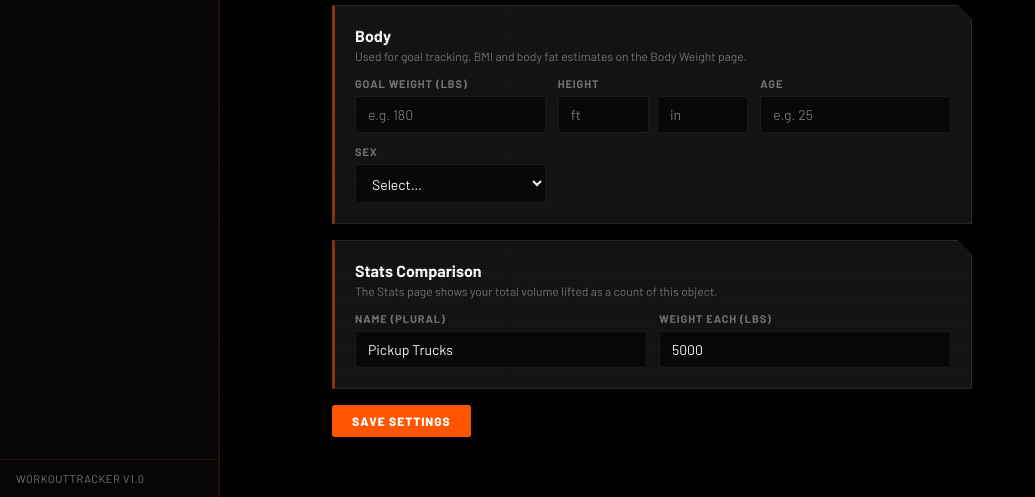
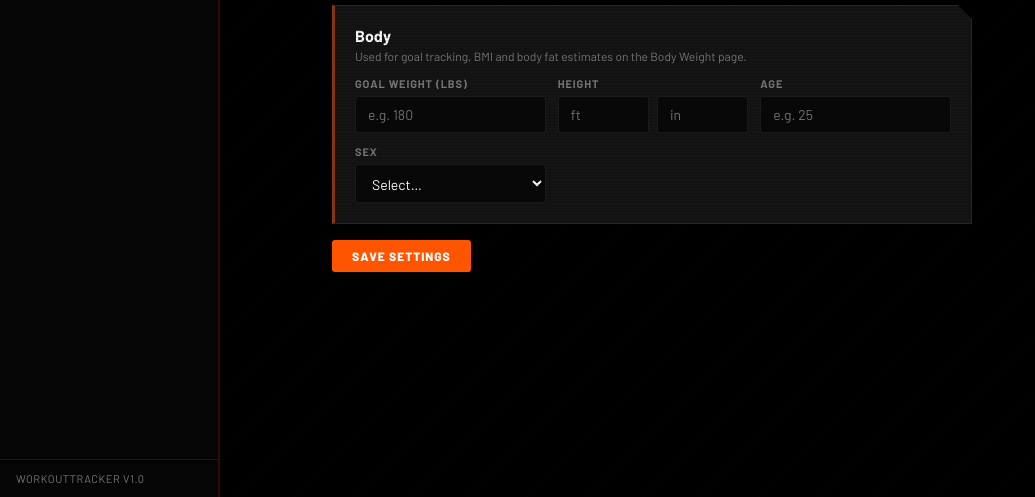
Before and after one commit to jwyousey/workout-website2, a Flask app: page /settings in a window 1280 px wide. Shown: the part 753-1250 px from the top of the page, without its empty margins (0-1035 px from the left). Run offline with Flask 3, Linux system fonts and the light colour scheme; some libraries are stand-ins or nearby versions; some web fonts are replaced.

Commit message:
Remove novelty volume comparison stat from Stats page and Settings

```diff
--- a/app.py
+++ b/app.py
@@ -593,8 +593,6 @@ SETTINGS_DEFAULTS = {
     "sleep_goal_hours": "8",     # nightly sleep target
     "streak_goal_days": "7",     # dashboard streak goal
     "streak_skip_weekends": "1", # weekends don't break streaks
-    "compare_name": "Pickup Trucks",
-    "compare_lbs": "5000",
     "goal_weight": "",
     "height_inches": "",
     "age": "",
@@ -1823,14 +1821,13 @@ def settings_page():
             for i in range(7)
         ]
         set_setting("schedule", json.dumps(schedule))
-        for key in ["cardio_goal_min", "sleep_goal_hours", "streak_goal_days", "compare_lbs"]:
+        for key in ["cardio_goal_min", "sleep_goal_hours", "streak_goal_days"]:
             try:
                 if float(f.get(key, "")) > 0:
                     set_setting(key, f[key])
             except ValueError:
                 pass
         set_setting("streak_skip_weekends", "1" if f.get("streak_skip_weekends") else "0")
-        set_setting("compare_name", f.get("compare_name", "").strip()[:40] or SETTINGS_DEFAULTS["compare_name"])
         # Body stats may be cleared
         ft, inch = f.get("height_ft", "").strip(), f.get("height_in", "").strip()
         try:
@@ -2688,10 +2685,6 @@ def stats():
             if v > 1_000:     return f"{v/1_000:.0f}K lbs"
             return f"{v:.0f} lbs"
 
-        _settings = get_settings()
-        compare_lbs = setting_num(_settings, "compare_lbs")
-        compare_lifted = round(total_volume / compare_lbs, 2) if total_volume else 0
-
         # --- Weekly volume by muscle group (last 8 weeks) ---
         from datetime import date as _mgvd
         mg_vol_weeks = []
@@ -2766,8 +2759,6 @@ def stats():
         pr_counts=pr_counts,
         mg_week_rows=mg_week_rows,
         neglected_rows=neglected_rows,
-        compare_lifted=compare_lifted,
-        compare_lbs=compare_lbs,
         mg_vol_weeks=mg_vol_weeks,
         mg_vol_data=mg_vol_data,
     )
--- a/templates/settings.html
+++ b/templates/settings.html
@@ -77,21 +77,6 @@
     </div>
   </div>
 
-  <div class="card">
-    <h2 style="font-size:16px;font-weight:700;margin-bottom:4px;">Stats Comparison</h2>
-    <p style="font-size:12px;color:var(--text-3);margin-bottom:14px;">The Stats page shows your total volume lifted as a count of this object.</p>
-    <div style="display:grid;grid-template-columns:repeat(auto-fit,minmax(180px,1fr));gap:12px;">
-      <div>
-        <label class="label">Name (plural)</label>
-        <input type="text" name="compare_name" class="input" maxlength="40" value="{{ settings.compare_name }}" />
-      </div>
-      <div>
-        <label class="label">Weight each (lbs)</label>
-        <input type="number" name="compare_lbs" class="input" min="1" step="1" value="{{ settings.compare_lbs }}" />
-      </div>
-    </div>
-  </div>
-
   <div>
     <button type="submit" class="btn btn-primary">Save Settings</button>
   </div>
```
Also changed, not shown: templates/stats.html (+0 -9 lines), README.md.
